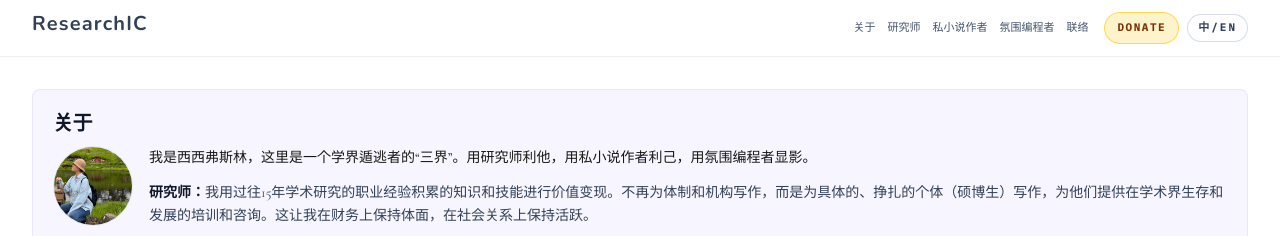
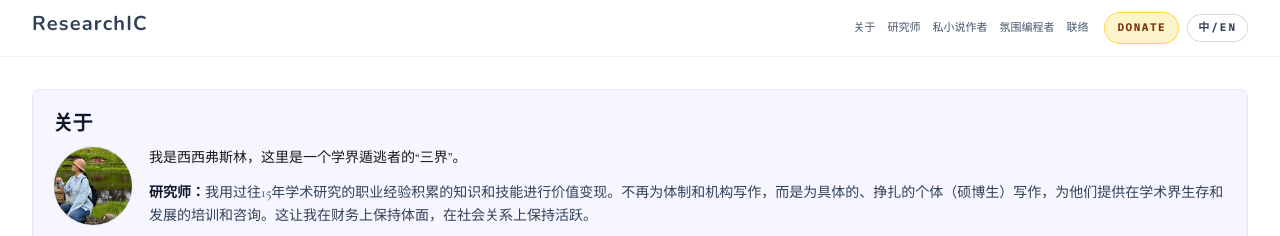
Before and after one commit to linsharon/linsharon, a Next.js app in the folder retro-paper-site/: page / in a window 1280 px wide. Shown: the top 236 px of the page. Built offline with nearby package versions, Linux system fonts and the light colour scheme.

Commit message:
content: trim about intro copy

```diff
--- a/retro-paper-site/src/components/AboutPanel.tsx
+++ b/retro-paper-site/src/components/AboutPanel.tsx
@@ -15,7 +15,7 @@ export default function AboutPanel({ lang }: AboutPanelProps) {
           </div>
           {lang === "zh" ? (
             <div className="space-y-3 text-sm leading-relaxed text-slate-700">
-              <p>我是西西弗斯林，这里是一个学界遁逃者的“三界”。用研究师利他，用私小说作者利己，用氛围编程者显影。</p>
+              <p>我是西西弗斯林，这里是一个学界遁逃者的“三界”。</p>
               <ul className="space-y-2">
                 <li>
                   <span className="font-semibold text-slate-900">研究师：</span>
@@ -34,7 +34,7 @@ export default function AboutPanel({ lang }: AboutPanelProps) {
           ) : (
             <div className="space-y-3 text-sm leading-relaxed text-slate-700">
               <p>
-                I am Sisyphus Lynn, and here is the &quot;Three Realms&quot; of an academic escapee. I offer scientific training and consulting for altruism, write i-novels for seeking self-understanding, and design and develop digital artifacts for creativity manifestation.
+                I am Sisyphus Lynn, and here is the &quot;Three Realms&quot; of an academic escapee.
               </p>
               <p>
                 <span className="font-semibold text-slate-900">Researchsmith:</span> I monetize the knowledge and skills accumulated from 15 years of academic research. I no longer write for academic institutions, but for specific, struggling individuals (Master&apos;s and PhD students), providing them with training and consulting on survival and development within academia. This allows me to maintain financial dignity and remain active in social relationships.
```
